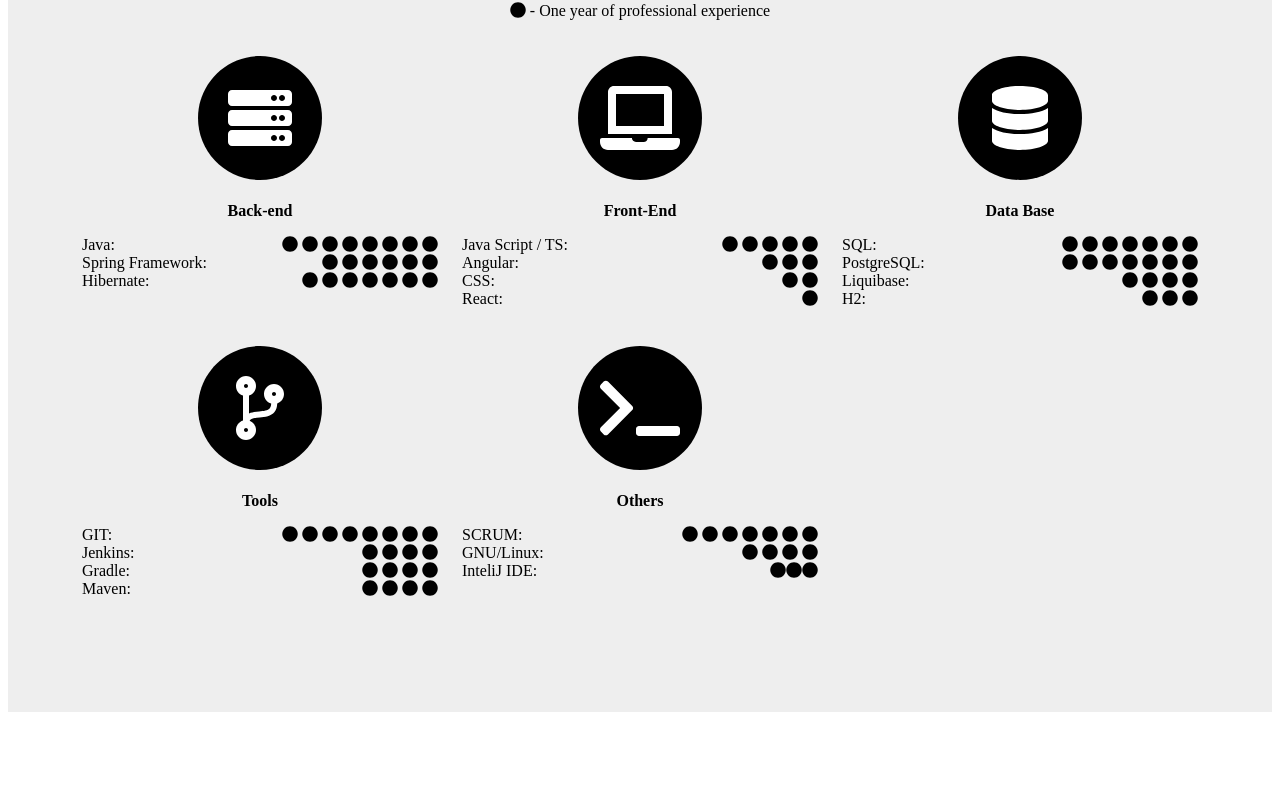
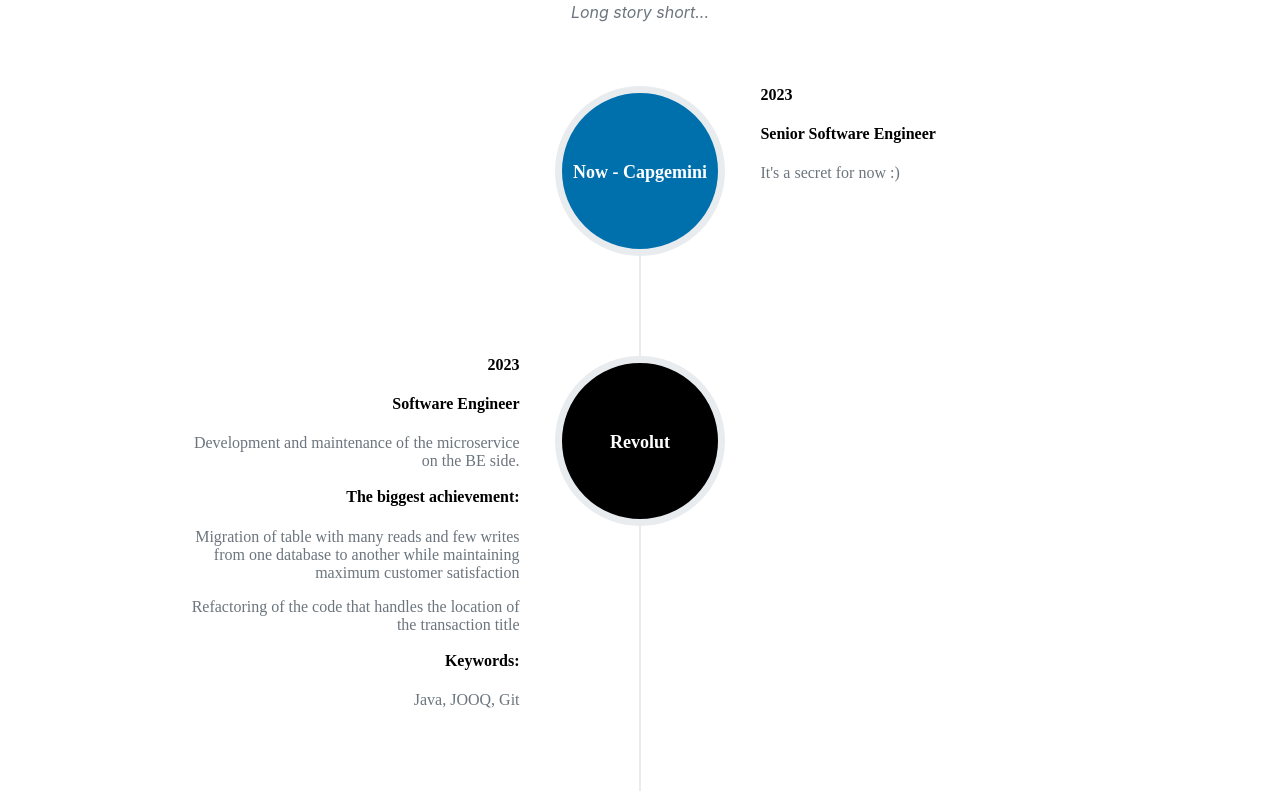
Before and after one commit to kahar/RWoj.github.io, a plain HTML site: page index.html in a window 1280 px wide. Shown: the part 662-1453 px from the top of the page. Drawn offline with nearby package versions, Linux system fonts and the light colour scheme.

Commit message:
Commented Skills section

```diff
--- a/index.html
+++ b/index.html
@@ -29,8 +29,8 @@
     <div class="collapse navbar-collapse" id="navbarResponsive">
       <ul class="navbar-nav text-uppercase ml-auto">
         <li class="nav-item"><a class="nav-link js-scroll-trigger" href="#about">About Me</a></li>
-        <li class="nav-item"><a class="nav-link js-scroll-trigger" href="#skills">Skills</a></li>
         <li class="nav-item"><a class="nav-link js-scroll-trigger" href="#timeline">Experience</a></li>
+<!--        <li class="nav-item"><a class="nav-link js-scroll-trigger" href="#skills">Skills</a></li>-->
         <li class="nav-item"><a class="nav-link js-scroll-trigger" href="#preferences">Preferences</a></li>
         <li class="nav-item"><a class="nav-link js-scroll-trigger" href="#contact">Contact</a></li>
       </ul>
@@ -45,7 +45,7 @@
 
 
 <!-- About me Section -->
-<div id="about" class="about-section bg-light">
+<div id="about" class="about-section bg-dark">
   <div class="container">
     <div class="col-md-12">
       <div class="container">
@@ -64,236 +64,6 @@
 
   </div>
 </div>
-
-<!-- skills Section -->
-
-<section class="page-section bg-dark" id="skills">
-  <div class="container">
-    <div class="text-center">
-      <h2 class="section-heading text-uppercase">Skills:</h2>
-      <p><i class="fas fa-circle"></i> - One year of professional experience</p>
-    </div>
-    <br>
-    <div class="row text-center">
-      <div class="col-md-4">
-                    <span class="fa-stack fa-4x">
-                                <i class="fas fa-circle fa-stack-2x"></i>
-                                <i class="fas fa-server fa-stack-1x fa-inverse"></i>
-                    </span>
-        <h4 class="my-3">Back-end</h4>
-        <div class="row">
-          <div class="col-md exp-desc">Java:</div>
-          <div class="col-md exp-ico">
-            <i class="fas fa-circle"></i>
-            <i class="fas fa-circle"></i>
-            <i class="fas fa-circle"></i>
-            <i class="fas fa-circle"></i>
-            <i class="fas fa-circle"></i>
-            <i class="fas fa-circle"></i>
-            <i class="fas fa-circle"></i>
-            <i class="fas fa-circle"></i>
-          </div>
-        </div>
-        <div class="row">
-          <div class="col-md exp-desc">Spring Framework:</div>
-          <div class="col-md exp-ico">
-            <i class="fas fa-circle"></i>
-            <i class="fas fa-circle"></i>
-            <i class="fas fa-circle"></i>
-            <i class="fas fa-circle"></i>
-            <i class="fas fa-circle"></i>
-            <i class="fas fa-circle"></i>
-          </div>
-        </div>
-        <div class="row">
-          <div class="col-md exp-desc">Hibernate:</div>
-          <div class="col-md exp-ico">
-            <i class="fas fa-circle"></i>
-            <i class="fas fa-circle"></i>
-            <i class="fas fa-circle"></i>
-            <i class="fas fa-circle"></i>
-            <i class="fas fa-circle"></i>
-            <i class="fas fa-circle"></i>
-            <i class="fas fa-circle"></i>
-          </div>
-        </div>
-      </div>
-      <div class="col-md-4">
-                    <span class="fa-stack fa-4x">
-                                <i class="fas fa-circle fa-stack-2x"></i>
-                                <i class="fas fa-laptop fa-stack-1x fa-inverse"></i>
-                            </span>
-        <h4 class="my-3">Front-End</h4>
-        <div class="row">
-          <div class="col-md exp-desc">Java Script / TS:</div>
-          <div class="col-md exp-ico">
-            <i class="fas fa-circle"></i>
-            <i class="fas fa-circle"></i>
-            <i class="fas fa-circle"></i>
-            <i class="fas fa-circle"></i>
-            <i class="fas fa-circle"></i>
-          </div>
-        </div>
-        <div class="row">
-          <div class="col-md exp-desc">Angular:</div>
-          <div class="col-md exp-ico">
-            <i class="fas fa-circle"></i>
-            <i class="fas fa-circle"></i>
-            <i class="fas fa-circle"></i>
-          </div>
-        </div>
-        <div class="row">
-          <div class="col-md exp-desc">CSS:</div>
-          <div class="col-md exp-ico">
-            <i class="fas fa-circle"></i>
-            <i class="fas fa-circle"></i>
-          </div>
-        </div>
-        <div class="row">
-          <div class="col-md exp-desc">React:</div>
-          <div class="col-md exp-ico">
-            <i class="fas fa-circle"></i>
-          </div>
-        </div>
-      </div>
-      <div class="col-md-4">
-                    <span class="fa-stack fa-4x">
-                                <i class="fas fa-circle fa-stack-2x"></i>
-                                <i class="fas fa-database fa-stack-1x fa-inverse"></i>
-                            </span>
-        <h4 class="my-3">Data Base</h4>
-        <div class="row">
-          <div class="col-md exp-desc">SQL:</div>
-          <div class="col-md exp-ico">
-            <i class="fas fa-circle"></i>
-            <i class="fas fa-circle"></i>
-            <i class="fas fa-circle"></i>
-            <i class="fas fa-circle"></i>
-            <i class="fas fa-circle"></i>
-            <i class="fas fa-circle"></i>
-            <i class="fas fa-circle"></i>
-          </div>
-        </div>
-        <div class="row">
-          <div class="col-md exp-desc">PostgreSQL:</div>
-          <div class="col-md exp-ico">
-            <i class="fas fa-circle"></i>
-            <i class="fas fa-circle"></i>
-            <i class="fas fa-circle"></i>
-            <i class="fas fa-circle"></i>
-            <i class="fas fa-circle"></i>
-            <i class="fas fa-circle"></i>
-            <i class="fas fa-circle"></i>
-          </div>
-        </div>
-        <div class="row">
-          <div class="col-md exp-desc">Liquibase:</div>
-          <div class="col-md exp-ico">
-            <i class="fas fa-circle"></i>
-            <i class="fas fa-circle"></i>
-            <i class="fas fa-circle"></i>
-            <i class="fas fa-circle"></i>
-          </div>
-        </div>
-        <div class="row">
-          <div class="col-md exp-desc">H2:</div>
-          <div class="col-md exp-ico">
-            <i class="fas fa-circle"></i>
-            <i class="fas fa-circle"></i>
-            <i class="fas fa-circle"></i>
-          </div>
-        </div>
-      </div>
-
-    </div>
-    <br>
-    <br>
-    <div class="row text-center">
-      <div class="col-md-4">
-                    <span class="fa-stack fa-4x">
-                                <i class="fas fa-circle fa-stack-2x"></i>
-                                <i class="fas fa-code-branch fa-stack-1x fa-inverse"></i>
-                            </span>
-        <h4 class="my-3">Tools</h4>
-        <div class="row">
-          <div class="col-md exp-desc">GIT:</div>
-          <div class="col-md exp-ico">
-            <i class="fas fa-circle"></i>
-            <i class="fas fa-circle"></i>
-            <i class="fas fa-circle"></i>
-            <i class="fas fa-circle"></i>
-            <i class="fas fa-circle"></i>
-            <i class="fas fa-circle"></i>
-            <i class="fas fa-circle"></i>
-            <i class="fas fa-circle"></i>
-          </div>
-        </div>
-        <div class="row">
-          <div class="col-md exp-desc">Jenkins:</div>
-          <div class="col-md exp-ico">
-            <i class="fas fa-circle"></i>
-            <i class="fas fa-circle"></i>
-            <i class="fas fa-circle"></i>
-            <i class="fas fa-circle"></i>
-          </div>
-        </div>
-        <div class="row">
-          <div class="col-md exp-desc">Gradle:</div>
-          <div class="col-md exp-ico">
-            <i class="fas fa-circle"></i>
-            <i class="fas fa-circle"></i>
-            <i class="fas fa-circle"></i>
-            <i class="fas fa-circle"></i>
-          </div>
-        </div>
-        <div class="row">
-          <div class="col-md exp-desc">Maven:</div>
-          <div class="col-md exp-ico">
-            <i class="fas fa-circle"></i>
-            <i class="fas fa-circle"></i>
-            <i class="fas fa-circle"></i>
-            <i class="fas fa-circle"></i>
-          </div>
-        </div>
-      </div>
-      <div class="col-md-4">
-                    <span class="fa-stack fa-4x">
-                                <i class="fas fa-circle fa-stack-2x"></i>
-                                <i class="fas fa-terminal fa-stack-1x fa-inverse"></i>
-                            </span>
-        <h4 class="my-3">Others</h4>
-
-        <div class="row">
-          <div class="col-md exp-desc">SCRUM:</div>
-          <div class="col-md exp-ico">
-            <i class="fas fa-circle"></i>
-            <i class="fas fa-circle"></i>
-            <i class="fas fa-circle"></i>
-            <i class="fas fa-circle"></i>
-            <i class="fas fa-circle"></i>
-            <i class="fas fa-circle"></i>
-            <i class="fas fa-circle"></i>
-          </div>
-        </div>
-        <div class="row">
-          <div class="col-md exp-desc">GNU/Linux:</div>
-          <div class="col-md exp-ico">
-            <i class="fas fa-circle"></i>
-            <i class="fas fa-circle"></i>
-            <i class="fas fa-circle"></i>
-            <i class="fas fa-circle"></i>
-          </div>
-        </div>
-        <div class="row">
-          <div class="col-md exp-desc">InteliJ IDE:</div>
-          <div class="col-md exp-ico"><i class="fas fa-circle"></i><i class="fas fa-circle"></i><i
-              class="fas fa-circle"></i></div>
-        </div>
-      </div>
-    </div>
-    <br>
-  </div>
-</section>
 
 <section class="page-section  bg-light" id="timeline">
   <div class="container">
@@ -584,6 +354,234 @@
   </div>
 </section>
 
+<!--<section class="page-section bg-dark" id="skills">-->
+<!--  <div class="container">-->
+<!--    <div class="text-center">-->
+<!--      <h2 class="section-heading text-uppercase">Skills:</h2>-->
+<!--      <p><i class="fas fa-circle"></i> - One year of professional experience</p>-->
+<!--    </div>-->
+<!--    <br>-->
+<!--    <div class="row text-center">-->
+<!--      <div class="col-md-4">-->
+<!--                    <span class="fa-stack fa-4x">-->
+<!--                                <i class="fas fa-circle fa-stack-2x"></i>-->
+<!--                                <i class="fas fa-server fa-stack-1x fa-inverse"></i>-->
+<!--                    </span>-->
+<!--        <h4 class="my-3">Back-end</h4>-->
+<!--        <div class="row">-->
+<!--          <div class="col-md exp-desc">Java:</div>-->
+<!--          <div class="col-md exp-ico">-->
+<!--            <i class="fas fa-circle"></i>-->
+<!--            <i class="fas fa-circle"></i>-->
+<!--            <i class="fas fa-circle"></i>-->
+<!--            <i class="fas fa-circle"></i>-->
+<!--            <i class="fas fa-circle"></i>-->
+<!--            <i class="fas fa-circle"></i>-->
+<!--            <i class="fas fa-circle"></i>-->
+<!--            <i class="fas fa-circle"></i>-->
+<!--          </div>-->
+<!--        </div>-->
+<!--        <div class="row">-->
+<!--          <div class="col-md exp-desc">Spring Framework:</div>-->
+<!--          <div class="col-md exp-ico">-->
+<!--            <i class="fas fa-circle"></i>-->
+<!--            <i class="fas fa-circle"></i>-->
+<!--            <i class="fas fa-circle"></i>-->
+<!--            <i class="fas fa-circle"></i>-->
+<!--            <i class="fas fa-circle"></i>-->
+<!--            <i class="fas fa-circle"></i>-->
+<!--          </div>-->
+<!--        </div>-->
+<!--        <div class="row">-->
+<!--          <div class="col-md exp-desc">Hibernate:</div>-->
+<!--          <div class="col-md exp-ico">-->
+<!--            <i class="fas fa-circle"></i>-->
+<!--            <i class="fas fa-circle"></i>-->
+<!--            <i class="fas fa-circle"></i>-->
+<!--            <i class="fas fa-circle"></i>-->
+<!--            <i class="fas fa-circle"></i>-->
+<!--            <i class="fas fa-circle"></i>-->
+<!--            <i class="fas fa-circle"></i>-->
+<!--          </div>-->
+<!--        </div>-->
+<!--      </div>-->
+<!--      <div class="col-md-4">-->
+<!--                    <span class="fa-stack fa-4x">-->
+<!--                                <i class="fas fa-circle fa-stack-2x"></i>-->
+<!--                                <i class="fas fa-laptop fa-stack-1x fa-inverse"></i>-->
+<!--                            </span>-->
+<!--        <h4 class="my-3">Front-End</h4>-->
+<!--        <div class="row">-->
+<!--          <div class="col-md exp-desc">Java Script / TS:</div>-->
+<!--          <div class="col-md exp-ico">-->
+<!--            <i class="fas fa-circle"></i>-->
+<!--            <i class="fas fa-circle"></i>-->
+<!--            <i class="fas fa-circle"></i>-->
+<!--            <i class="fas fa-circle"></i>-->
+<!--            <i class="fas fa-circle"></i>-->
+<!--          </div>-->
+<!--        </div>-->
+<!--        <div class="row">-->
+<!--          <div class="col-md exp-desc">Angular:</div>-->
+<!--          <div class="col-md exp-ico">-->
+<!--            <i class="fas fa-circle"></i>-->
+<!--            <i class="fas fa-circle"></i>-->
+<!--            <i class="fas fa-circle"></i>-->
+<!--          </div>-->
+<!--        </div>-->
+<!--        <div class="row">-->
+<!--          <div class="col-md exp-desc">CSS:</div>-->
+<!--          <div class="col-md exp-ico">-->
+<!--            <i class="fas fa-circle"></i>-->
+<!--            <i class="fas fa-circle"></i>-->
+<!--          </div>-->
+<!--        </div>-->
+<!--        <div class="row">-->
+<!--          <div class="col-md exp-desc">React:</div>-->
+<!--          <div class="col-md exp-ico">-->
+<!--            <i class="fas fa-circle"></i>-->
+<!--          </div>-->
+<!--        </div>-->
+<!--      </div>-->
+<!--      <div class="col-md-4">-->
+<!--                    <span class="fa-stack fa-4x">-->
+<!--                                <i class="fas fa-circle fa-stack-2x"></i>-->
+<!--                                <i class="fas fa-database fa-stack-1x fa-inverse"></i>-->
+<!--                            </span>-->
+<!--        <h4 class="my-3">Data Base</h4>-->
+<!--        <div class="row">-->
+<!--          <div class="col-md exp-desc">SQL:</div>-->
+<!--          <div class="col-md exp-ico">-->
+<!--            <i class="fas fa-circle"></i>-->
+<!--            <i class="fas fa-circle"></i>-->
+<!--            <i class="fas fa-circle"></i>-->
+<!--            <i class="fas fa-circle"></i>-->
+<!--            <i class="fas fa-circle"></i>-->
+<!--            <i class="fas fa-circle"></i>-->
+<!--            <i class="fas fa-circle"></i>-->
+<!--          </div>-->
+<!--        </div>-->
+<!--        <div class="row">-->
+<!--          <div class="col-md exp-desc">PostgreSQL:</div>-->
+<!--          <div class="col-md exp-ico">-->
+<!--            <i class="fas fa-circle"></i>-->
+<!--            <i class="fas fa-circle"></i>-->
+<!--            <i class="fas fa-circle"></i>-->
+<!--            <i class="fas fa-circle"></i>-->
+<!--            <i class="fas fa-circle"></i>-->
+<!--            <i class="fas fa-circle"></i>-->
+<!--            <i class="fas fa-circle"></i>-->
+<!--          </div>-->
+<!--        </div>-->
+<!--        <div class="row">-->
+<!--          <div class="col-md exp-desc">Liquibase:</div>-->
+<!--          <div class="col-md exp-ico">-->
+<!--            <i class="fas fa-circle"></i>-->
+<!--            <i class="fas fa-circle"></i>-->
+<!--            <i class="fas fa-circle"></i>-->
+<!--            <i class="fas fa-circle"></i>-->
+<!--          </div>-->
+<!--        </div>-->
+<!--        <div class="row">-->
+<!--          <div class="col-md exp-desc">H2:</div>-->
+<!--          <div class="col-md exp-ico">-->
+<!--            <i class="fas fa-circle"></i>-->
+<!--            <i class="fas fa-circle"></i>-->
+<!--            <i class="fas fa-circle"></i>-->
+<!--          </div>-->
+<!--        </div>-->
+<!--      </div>-->
+
+<!--    </div>-->
+<!--    <br>-->
+<!--    <br>-->
+<!--    <div class="row text-center">-->
+<!--      <div class="col-md-4">-->
+<!--                    <span class="fa-stack fa-4x">-->
+<!--                                <i class="fas fa-circle fa-stack-2x"></i>-->
+<!--                                <i class="fas fa-code-branch fa-stack-1x fa-inverse"></i>-->
+<!--                            </span>-->
+<!--        <h4 class="my-3">Tools</h4>-->
+<!--        <div class="row">-->
+<!--          <div class="col-md exp-desc">GIT:</div>-->
+<!--          <div class="col-md exp-ico">-->
+<!--            <i class="fas fa-circle"></i>-->
+<!--            <i class="fas fa-circle"></i>-->
+<!--            <i class="fas fa-circle"></i>-->
+<!--            <i class="fas fa-circle"></i>-->
+<!--            <i class="fas fa-circle"></i>-->
+<!--            <i class="fas fa-circle"></i>-->
+<!--            <i class="fas fa-circle"></i>-->
+<!--            <i class="fas fa-circle"></i>-->
+<!--          </div>-->
+<!--        </div>-->
+<!--        <div class="row">-->
+<!--          <div class="col-md exp-desc">Jenkins:</div>-->
+<!--          <div class="col-md exp-ico">-->
+<!--            <i class="fas fa-circle"></i>-->
+<!--            <i class="fas fa-circle"></i>-->
+<!--            <i class="fas fa-circle"></i>-->
+<!--            <i class="fas fa-circle"></i>-->
+<!--          </div>-->
+<!--        </div>-->
+<!--        <div class="row">-->
+<!--          <div class="col-md exp-desc">Gradle:</div>-->
+<!--          <div class="col-md exp-ico">-->
+<!--            <i class="fas fa-circle"></i>-->
+<!--            <i class="fas fa-circle"></i>-->
+<!--            <i class="fas fa-circle"></i>-->
+<!--            <i class="fas fa-circle"></i>-->
+<!--          </div>-->
+<!--        </div>-->
+<!--        <div class="row">-->
+<!--          <div class="col-md exp-desc">Maven:</div>-->
+<!--          <div class="col-md exp-ico">-->
+<!--            <i class="fas fa-circle"></i>-->
+<!--            <i class="fas fa-circle"></i>-->
+<!--            <i class="fas fa-circle"></i>-->
+<!--            <i class="fas fa-circle"></i>-->
+<!--          </div>-->
+<!--        </div>-->
+<!--      </div>-->
+<!--      <div class="col-md-4">-->
+<!--                    <span class="fa-stack fa-4x">-->
+<!--                                <i class="fas fa-circle fa-stack-2x"></i>-->
+<!--                                <i class="fas fa-terminal fa-stack-1x fa-inverse"></i>-->
+<!--                            </span>-->
+<!--        <h4 class="my-3">Others</h4>-->
+
+<!--        <div class="row">-->
+<!--          <div class="col-md exp-desc">SCRUM:</div>-->
+<!--          <div class="col-md exp-ico">-->
+<!--            <i class="fas fa-circle"></i>-->
+<!--            <i class="fas fa-circle"></i>-->
+<!--            <i class="fas fa-circle"></i>-->
+<!--            <i class="fas fa-circle"></i>-->
+<!--            <i class="fas fa-circle"></i>-->
+<!--            <i class="fas fa-circle"></i>-->
+<!--            <i class="fas fa-circle"></i>-->
+<!--          </div>-->
+<!--        </div>-->
+<!--        <div class="row">-->
+<!--          <div class="col-md exp-desc">GNU/Linux:</div>-->
+<!--          <div class="col-md exp-ico">-->
+<!--            <i class="fas fa-circle"></i>-->
+<!--            <i class="fas fa-circle"></i>-->
+<!--            <i class="fas fa-circle"></i>-->
+<!--            <i class="fas fa-circle"></i>-->
+<!--          </div>-->
+<!--        </div>-->
+<!--        <div class="row">-->
+<!--          <div class="col-md exp-desc">InteliJ IDE:</div>-->
+<!--          <div class="col-md exp-ico"><i class="fas fa-circle"></i><i class="fas fa-circle"></i><i-->
+<!--                  class="fas fa-circle"></i></div>-->
+<!--        </div>-->
+<!--      </div>-->
+<!--    </div>-->
+<!--    <br>-->
+<!--  </div>-->
+<!--</section>-->
+
 <!-- My preferences Section -->
 <section class="page-section bg-dark" id="preferences">
   <div class="container">
```
